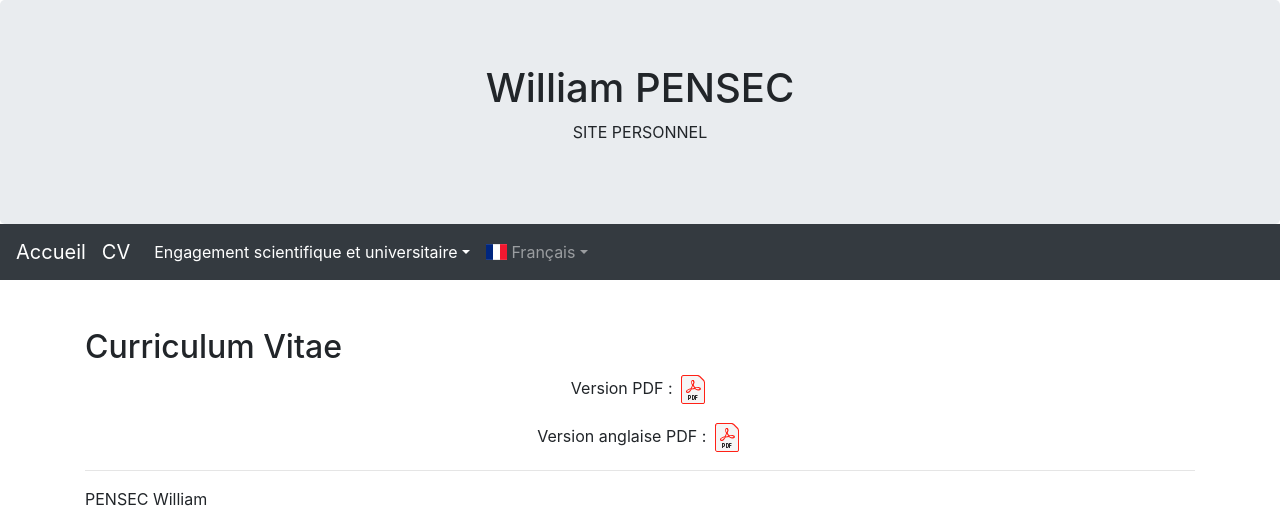
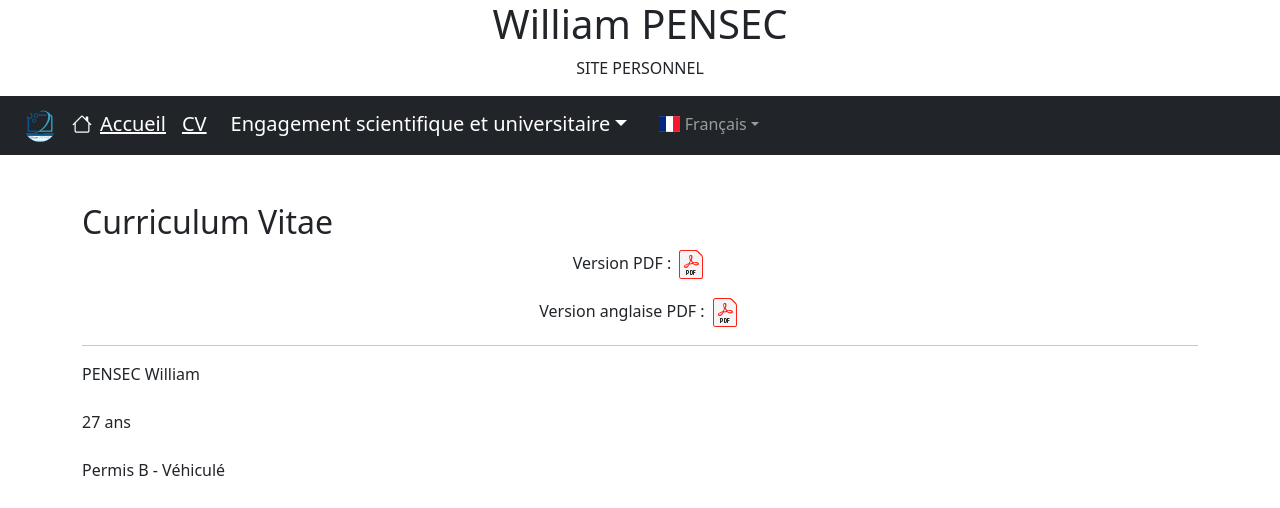
Before and after one commit to WilliamPsc/pensec.fr, a PHP site: page /fr/cv.php in a window 1280 px wide. Shown: the top 508 px of the page. Run offline with PHP 8.4, Linux system fonts and the light colour scheme; some libraries are stand-ins or nearby versions.

Commit message:
MaJ index.php avec carte et automatisation google scholar + bootstrap 5

```diff
--- a/fr/template/header.php
+++ b/fr/template/header.php
@@ -8,24 +8,38 @@
     <meta name="keywords" content="">
     <meta name="description" content="Site personnel">
     <meta name="author" content="William PENSEC">
-    <link rel="stylesheet" href="https://maxcdn.bootstrapcdn.com/bootstrap/4.5.2/css/bootstrap.min.css">
+
+    <!-- Bootstrap CSS -->
+    <link href="https://cdn.jsdelivr.net/npm/bootstrap@5.3.3/dist/css/bootstrap.min.css" rel="stylesheet" crossorigin="anonymous">
+
+    <!-- Bootstrap JS and dependencies -->
+    <script src="https://code.jquery.com/jquery-3.6.0.min.js"></script>
+    <script src="https://cdn.jsdelivr.net/npm/bootstrap@5.3.3/dist/js/bootstrap.bundle.min.js" crossorigin="anonymous"></script>
+    <script src="https://cdn.jsdelivr.net/npm/@popperjs/core@2.11.8/dist/umd/popper.min.js" integrity="sha384-I7E8VVD/ismYTF4hNIPjVp/Zjvgyol6VFvRkX/vR+Vc4jQkC+hVqc2pM8ODewa9r" crossorigin="anonymous"></script>
+    <link rel="stylesheet" href="https://cdn.jsdelivr.net/npm/bootstrap-icons@1.11.3/font/bootstrap-icons.min.css">
+
+
+    <!-- <link rel="stylesheet" href="https://maxcdn.bootstrapcdn.com/bootstrap/4.5.2/css/bootstrap.min.css">
     <script src="https://ajax.googleapis.com/ajax/libs/jquery/3.5.1/jquery.min.js"></script>
     <script src="https://cdnjs.cloudflare.com/ajax/libs/popper.js/1.16.0/umd/popper.min.js"></script>
     <script src="https://maxcdn.bootstrapcdn.com/bootstrap/4.5.2/js/bootstrap.min.js"></script>
     <link rel="stylesheet" href="https://cdn.jsdelivr.net/gh/jpswalsh/academicons@1/css/academicons.min.css">
     <link href="https://cdnjs.cloudflare.com/ajax/libs/flag-icon-css/3.1.0/css/flag-icon.min.css" rel="stylesheet">
-    <script src="https://kit.fontawesome.com/751e653695.js" crossorigin="anonymous"></script>
+    <script src="https://kit.fontawesome.com/751e653695.js" crossorigin="anonymous"></script> -->
 
     <!-- <link href="https://cdn.jsdelivr.net/npm/bootstrap@5.3.2/dist/css/bootstrap.min.css" rel="stylesheet" integrity="sha384-T3c6CoIi6uLrA9TneNEoa7RxnatzjcDSCmG1MXxSR1GAsXEV/Dwwykc2MPK8M2HN" crossorigin="anonymous">
     <script src="https://cdn.jsdelivr.net/npm/bootstrap@5.3.3/dist/js/bootstrap.bundle.min.js" integrity="sha384-YvpcrYf0tY3lHB60NNkmXc5s9fDVZLESaAA55NDzOxhy9GkcIdslK1eN7N6jIeHz" crossorigin="anonymous"></script>
 
     <script src="https://cdn.jsdelivr.net/npm/@popperjs/core@2.11.8/dist/umd/popper.min.js" integrity="sha384-I7E8VVD/ismYTF4hNIPjVp/Zjvgyol6VFvRkX/vR+Vc4jQkC+hVqc2pM8ODewa9r" crossorigin="anonymous"></script>
-    <script src="https://cdn.jsdelivr.net/npm/bootstrap@5.3.3/dist/js/bootstrap.min.js" integrity="sha384-0pUGZvbkm6XF6gxjEnlmuGrJXVbNuzT9qBBavbLwCsOGabYfZo0T0to5eqruptLy" crossorigin="anonymous"></script>
+    <script src="https://cdn.jsdelivr.net/npm/bootstrap@5.3.3/dist/js/bootstrap.min.js" integrity="sha384-0pUGZvbkm6XF6gxjEnlmuGrJXVbNuzT9qBBavbLwCsOGabYfZo0T0to5eqruptLy" crossorigin="anonymous"></script>-->
 
+
+    <!-- Icons and fonts + flags -->
     <link rel="stylesheet" href="https://cdn.jsdelivr.net/gh/jpswalsh/academicons@1/css/academicons.min.css">
     <link href="https://cdnjs.cloudflare.com/ajax/libs/flag-icon-css/3.1.0/css/flag-icon.min.css" rel="stylesheet">
-    <script src="https://kit.fontawesome.com/751e653695.js" crossorigin="anonymous"></script> -->
+    <script src="https://kit.fontawesome.com/751e653695.js" crossorigin="anonymous"></script>
 
+    <!-- FAVICONS & Manifest -->
     <link rel="apple-touch-icon" sizes="180x180" href="../logo/apple-touch-icon.png">
     <link rel="icon" type="image/png" sizes="32x32" href="../logo/favicon-32x32.png">
     <link rel="icon" type="image/png" sizes="16x16" href="../logo/favicon-16x16.png">
--- a/fr/template/menu.php
+++ b/fr/template/menu.php
@@ -8,40 +8,37 @@ $newPageEn = ".." . preg_replace("/(\/fr)/i", "/en", $page);
 $newPageIt = ".." . preg_replace("/(\/fr)/i", "/it", $page);
 ?>
 
-<nav class="navbar navbar-expand-sm bg-dark navbar-dark sticky-top">
-    <button class="navbar-toggler" type="button" data-toggle="collapse" data-target="#collapsibleNavbar">
+<nav class="navbar navbar-expand-sm bg-dark navbar-dark sticky-top ps-4 align-items-bottom">
+    <button class="navbar-toggler" type="button" data-bs-toggle="collapse" data-bs-target="#collapsibleNavbar">
         <span class="navbar-toggler-icon"></span>
     </button>
     <div class="collapse navbar-collapse" id="collapsibleNavbar">
         <ul class="navbar-nav">
-            <li class="nav-item">
-                <a class="navbar-brand" href="<?php echo $_SESSION['baseURL'] . $_SESSION['language'] . "/index.php"?>" style="color:white">Accueil</a>
+            <li class="navbar-brand">
+                <img src="<?php echo $_SESSION['baseURL'] . "logo/favicon-32x32.png" ?>" class="rounded-circle" alt="Cinque Terre">
             </li>
-            <li class="nav-item">
-                <a class="navbar-brand" href="<?php echo $_SESSION['baseURL'] . $_SESSION['language'] . "/cv.php"?>" style="color:white">CV</a>
+            <li class="navbar-brand">
+                <a href="<?php echo $_SESSION['baseURL'] . $_SESSION['language'] . "/index.php" ?>" style="color:white"><i class="bi bi-house me-2"></i>Accueil</a>
             </li>
-            <!-- <li class="nav-item">
-                <a class="navbar-brand" href="<?php echo $_SESSION['baseURL'] . $_SESSION['language'] . "/projets.php"?>" style="color:white">Projets</a>
-            </li> -->
+            <li class="navbar-brand">
+                <a href="<?php echo $_SESSION['baseURL'] . $_SESSION['language'] . "/cv.php" ?>" style="color:white">CV</a>
+            </li>
             <li class="nav-item dropdown">
-                <a class="nav-link dropdown-toggle" href="<?php echo $_SESSION['baseURL'] . $_SESSION['language'] . "/" . $currPage?>" id="engagement" data-toggle="dropdown" aria-haspopup="true" aria-expanded="false" style="color:white">Engagement scientifique et universitaire</a>
+                <a class="nav-link dropdown-toggle navbar-brand" href="<?php echo $_SESSION['baseURL'] . $_SESSION['language'] . "/" . $currPage ?>" id="engagement" role="button" data-bs-toggle="dropdown" aria-haspopup="true" aria-expanded="false" style="color:white">Engagement scientifique et universitaire</a>
                 <div class="dropdown-menu" aria-labelledby="engagement">
-                    <a class="dropdown-item" href="<?php echo $_SESSION['baseURL'] . $_SESSION['language'] . "/enseignements.php"?>"><i class="fas fa-chalkboard-teacher"></i> Enseignements</a>
-                    <a class="dropdown-item" href="<?php echo $_SESSION['baseURL'] . $_SESSION['language'] . "/delegue.php"?>"><i class="fas fa-vote-yea"></i> Délégué</a>
-                    <a class="dropdown-item" href="<?php echo $_SESSION['baseURL'] . $_SESSION['language'] . "/conferences.php"?>"><i class="fas fa-book-reader"></i> Conférences</a> <!--à garder ou à changer ?-->
-                    <a class="dropdown-item" href="<?php echo $_SESSION['baseURL'] . $_SESSION['language'] . "/publications.php"?>"><i class="fas fa-book"></i> Publications</a>
+                    <a class="dropdown-item" href="<?php echo $_SESSION['baseURL'] . $_SESSION['language'] . "/enseignements.php" ?>"><i class="fas fa-chalkboard-teacher"></i> Enseignements</a>
+                    <a class="dropdown-item" href="<?php echo $_SESSION['baseURL'] . $_SESSION['language'] . "/delegue.php" ?>"><i class="fas fa-vote-yea"></i> Délégué</a>
+                    <a class="dropdown-item" href="<?php echo $_SESSION['baseURL'] . $_SESSION['language'] . "/conferences.php" ?>"><i class="fas fa-book-reader"></i> Conférences</a>
+                    <a class="dropdown-item" href="<?php echo $_SESSION['baseURL'] . $_SESSION['language'] . "/publications.php" ?>"><i class="fas fa-book"></i> Publications</a>
                 </div>
             </li>
             <li class="nav-item dropdown">
-                <a class="nav-link dropdown-toggle" href="<?php echo $currPage?>" id="langages" data-toggle="dropdown" aria-haspopup="true" aria-expanded="false"><span class="flag-icon flag-icon-fr"> </span>  Français</a>
+                <a class="nav-link dropdown-toggle" href="<?php echo $currPage ?>" id="langages" role="button" data-bs-toggle="dropdown" aria-haspopup="true" aria-expanded="false"><span class="flag-icon flag-icon-fr"></span> Français</a>
                 <div class="dropdown-menu" aria-labelledby="langages">
-                    <a class="dropdown-item" href="<?php echo $newPageEn?>"><span class="flag-icon flag-icon-gb"> </span> English</a>
-                    <a class="dropdown-item" href="<?php echo $newPageIt?>"><span class="flag-icon flag-icon-it"> </span> Italiano</a>
+                    <a class="dropdown-item" href="<?php echo $newPageEn ?>"><span class="flag-icon flag-icon-gb"> </span> English</a>
+                    <a class="dropdown-item" href="<?php echo $newPageIt ?>"><span class="flag-icon flag-icon-it"> </span> Italiano</a>
                 </div>
             </li>
-            <!-- <li class="nav-item">
-                <a class="navbar-brand" href="<?php echo $_SESSION['baseURL'] . $_SESSION['language'] . "/test.php"?>" style="color:lightblue">Test</a>
-            </li> -->
         </ul>
     </div>
 </nav>
```
Also changed, not shown: fr/index.php (+41 -19 lines).
